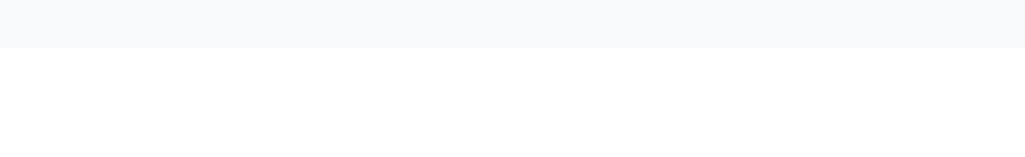
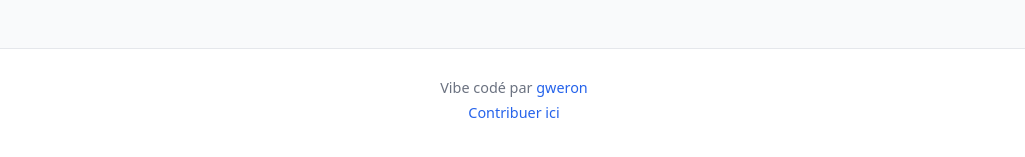
Before and after one commit to Theo-Farnole/motiondesign-lib, a React (Vite) app: page /ref/0 in a window 1280 px wide. Shown: the part 1035-1192 px from the top of the page, without its empty margins (126-1151 px from the left). Before the commit the page ends 1091 px from the top, so only its background shows below. Built offline with nearby package versions, Linux system fonts and the light colour scheme.

Commit message:
ADD footer

```diff
--- a/src/Layout.tsx
+++ b/src/Layout.tsx
@@ -1,6 +1,7 @@
 import React from "react";
 import { Outlet } from "react-router-dom";
 import { Header } from "./components/Header";
+import { Footer } from "./components/Footer";
 
 export const Layout: React.FC = () => {
   return (
@@ -9,6 +10,7 @@ export const Layout: React.FC = () => {
       <main className="app__content">
         <Outlet />
       </main>
+      <Footer />
     </div>
   );
 };
--- /dev/null
+++ b/src/components/Footer.scss
@@ -0,0 +1,25 @@
+.app-footer {
+  width: 100vw;
+  max-width: 100%;
+  box-sizing: border-box;
+  margin-top: auto;
+  padding: 1.5rem 1.5rem 2rem;
+  text-align: center;
+  font-size: 0.9rem;
+  color: #6b7280;
+  border-top: 1px solid #e5e7eb;
+  background: #fff;
+}
+
+.app-footer__line {
+  margin: 0.35rem 0;
+}
+
+.app-footer a {
+  color: #2563eb;
+  text-decoration: none;
+}
+
+.app-footer a:hover {
+  text-decoration: underline;
+}
--- /dev/null
+++ b/src/components/Footer.tsx
@@ -0,0 +1,20 @@
+import React from "react";
+import "./Footer.scss";
+
+export const Footer: React.FC = () => {
+  return (
+    <footer className="app-footer">
+      <p className="app-footer__line">
+        Vibe codé par{" "}
+        <a href="https://gweron.fr" target="_blank" rel="noreferrer">
+          gweron
+        </a>
+      </p>
+      <p className="app-footer__line">
+        <a href="https://github.com/Theo-Farnole/motiondesign-lib" target="_blank" rel="noreferrer">
+          Contribuer ici
+        </a>
+      </p>
+    </footer>
+  );
+};
--- a/src/styles.scss
+++ b/src/styles.scss
@@ -28,6 +28,7 @@
 }
 
 .app__content {
+  flex: 1;
   width: 100%;
   max-width: 960px;
   padding: 1.5rem 1.5rem 3rem;
```
